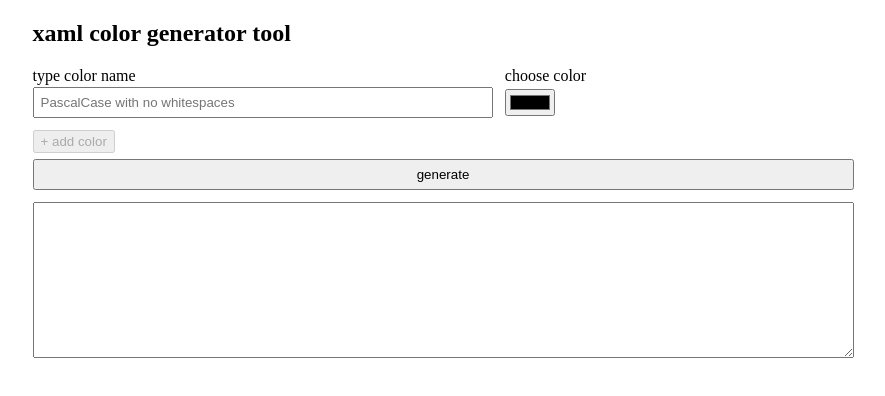
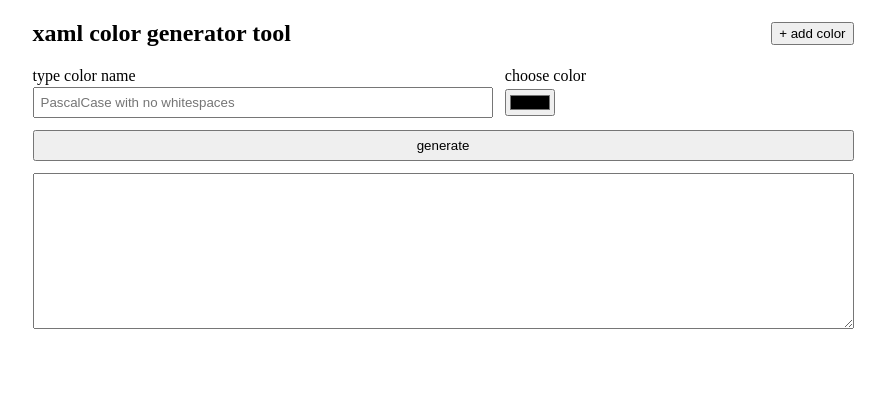
Before and after one commit to slavkapiyavka/xaml-color-generator, a plain HTML site: page index.html in a window 1280 px wide. Shown: the whole page, without its empty margins (197-1082 px from the left). Drawn offline with Linux system fonts and the light colour scheme.

Commit message:
replace add color button

```diff
--- a/index.html
+++ b/index.html
@@ -11,7 +11,10 @@
 
 <body>
     <section>
-        <h2>xaml color generator tool</h2>
+        <header class="section-header">
+            <h2>xaml color generator tool</h2>
+            <button class="add-color-button">+ add color</button>
+        </header>
         <form name="color-input-form">
             <ul class="colors-list">
                 <li class="color-row">
@@ -26,8 +29,6 @@
                     </label>
                 </li>
             </ul>
-
-            <button class="add-color-button" disabled>+ add color</button>
             <button type="submit" class="generate-button">generate</button>
         </form>
         <textarea class="generation-result-textarea" name="generation-result" cols="100" rows="10"></textarea>
--- a/styles/styles.css
+++ b/styles/styles.css
@@ -2,6 +2,12 @@ body {
     display: grid;
     place-items: center;
     margin: 0;
+}
+
+.section-header {
+    display: flex;
+    align-items: center;
+    justify-content: space-between;
 }
 
 .colors-list {
@@ -28,7 +34,6 @@ body {
 
 .add-color-button {
     padding: 2px 6px;
-    margin-bottom: 6px;
 }
 
 .generate-button {
```
